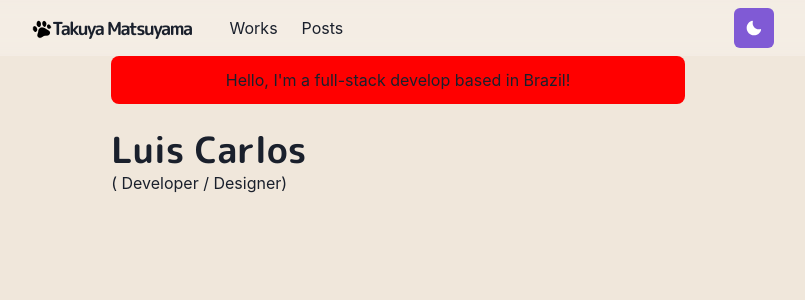
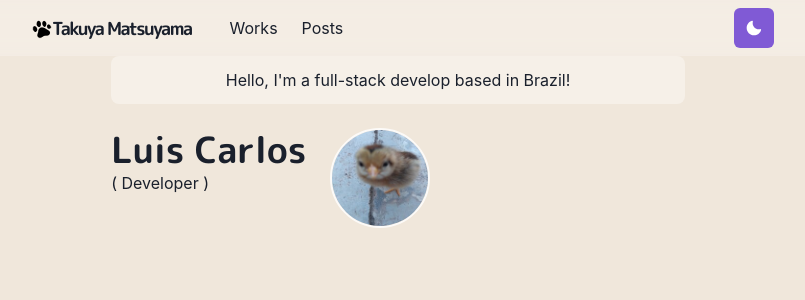
Before and after one commit to luiscns-alt/homepage-portfolio-website, a Next.js app: page / in a window 1280 px wide. Shown: the top 300 px of the page, without its empty margins (242-1047 px from the left). Built offline with nearby package versions, Linux system fonts and the light colour scheme.

Commit message:
[Feature] Adicionado imagem de perfil.

```diff
--- a/pages/index.js
+++ b/pages/index.js
@@ -1,9 +1,21 @@
-import { Container, Box, Heading } from '@chakra-ui/layout'
+import {
+  Container,
+  Box,
+  Heading,
+  Image,
+  useColorModeValue
+} from '@chakra-ui/react'
 
 const Page = () => {
   return (
     <Container>
-      <Box borderRadius="lg" bg="red" p={3} mb={6} align="center">
+      <Box
+        borderRadius="lg"
+        bg={useColorModeValue('whiteAlpha.500', 'whiteAlpha.200')}
+        p={3}
+        mb={6}
+        align="center"
+      >
         Hello, I&apos;m a full-stack develop based in Brazil!
       </Box>
 
@@ -12,7 +24,24 @@
           <Heading as="h2" variant="page-title">
             Luis Carlos
           </Heading>
-          <p>( Developer / Designer)</p>
+          <p>( Developer )</p>
+        </Box>
+        <Box
+          flexShrink={0}
+          mt={{ base: 4, md: 0 }}
+          ml={{ md: 6 }}
+          textAlign="center"
+        >
+          <Image
+            borderColor="whiteAlpha.800"
+            borderWidth={2}
+            borderStyle="solid"
+            maxWidth="100px"
+            display="inline-block"
+            borderRadius="full"
+            src="/images/profile.jpg"
+            alt="Profile image"
+          />
         </Box>
       </Box>
     </Container>
```
Also changed, not shown: public/images/profile.jpg (added).
